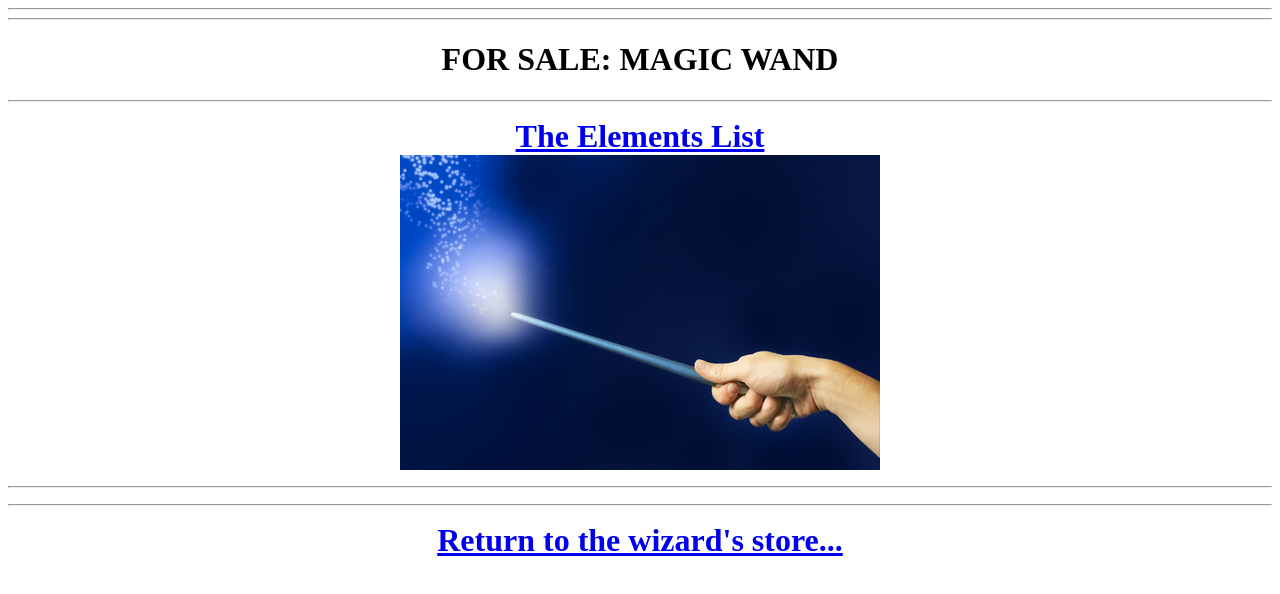
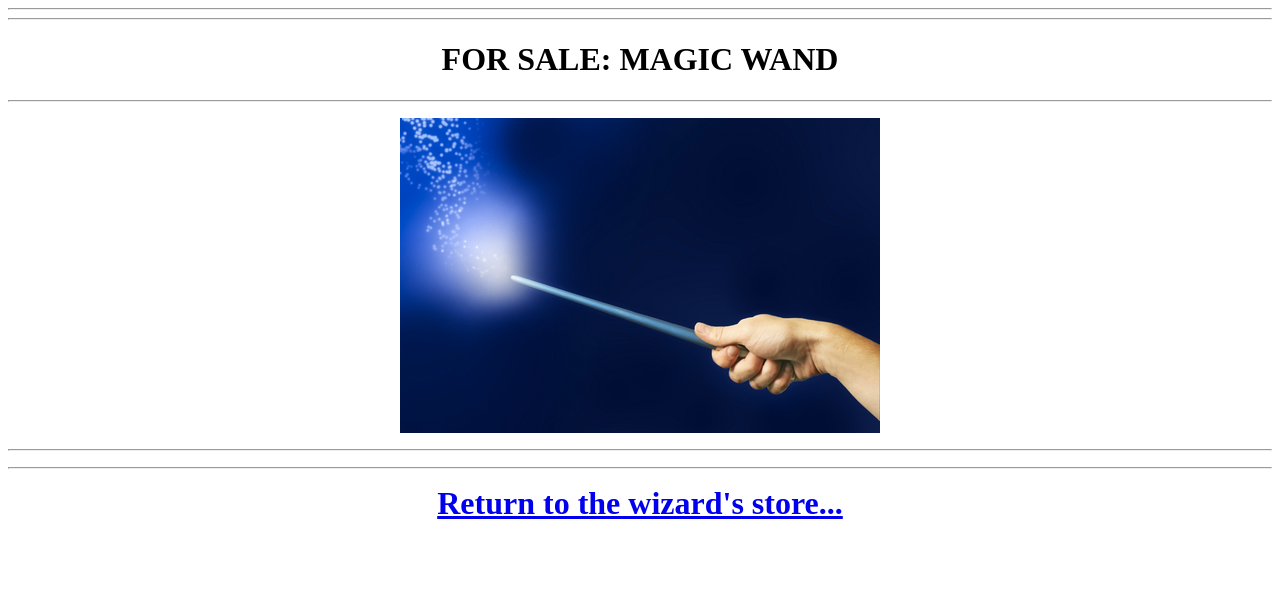
Before and after one commit to terrybsou/Elemental2, a plain HTML site: page wand.html in a window 1280 px wide. Drawn offline with Linux system fonts and the light colour scheme.

Commit message:
Update wand.html
removed elemental list link

```diff
--- a/wand.html
+++ b/wand.html
@@ -6,8 +6,6 @@
 <h1>FOR SALE: MAGIC WAND<h1>
 <hr>
 
-
-<a href="list.html">The Elements List</a><br>
 <IMG SRC="wand.png">
 <hr>
 <hr>
```
